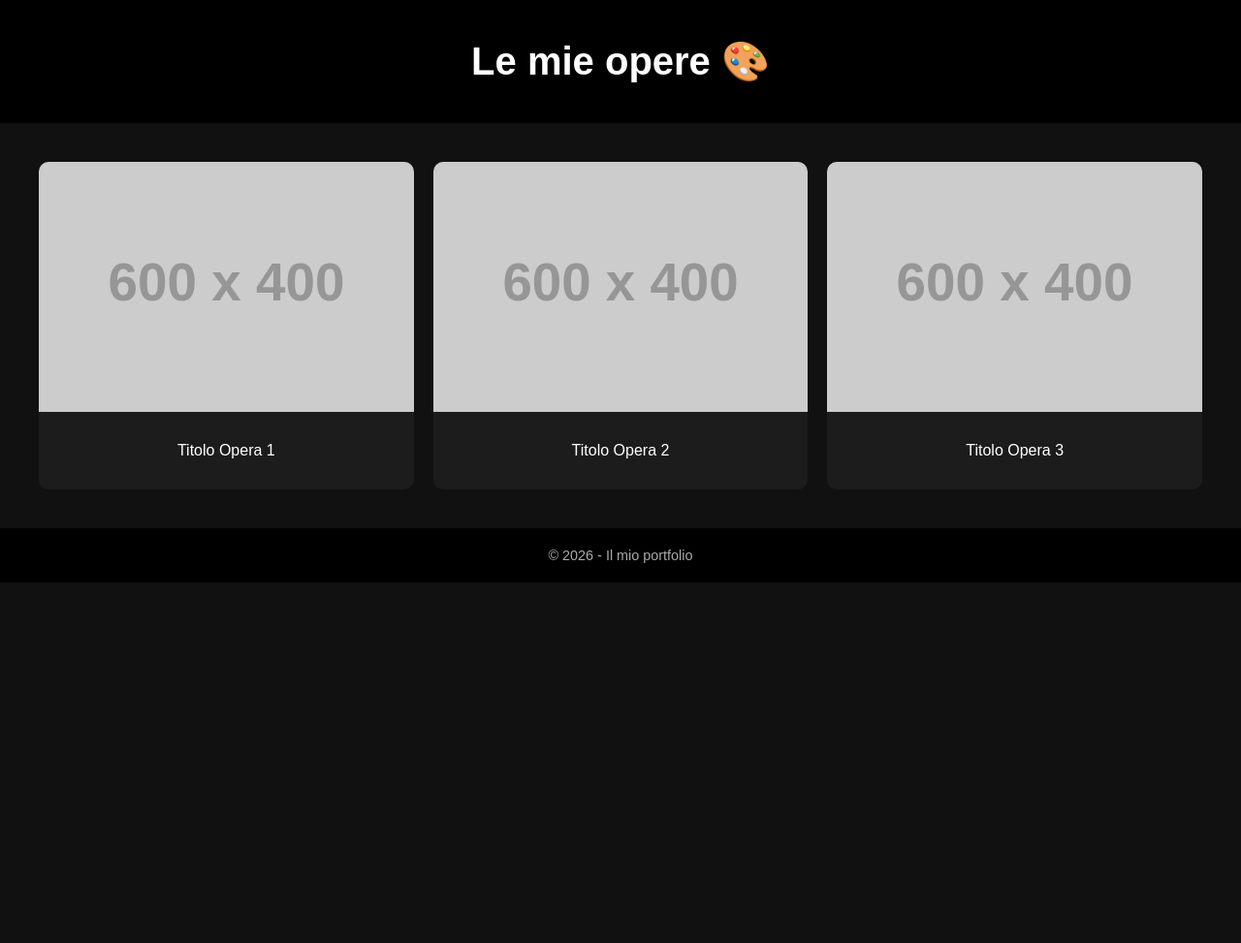
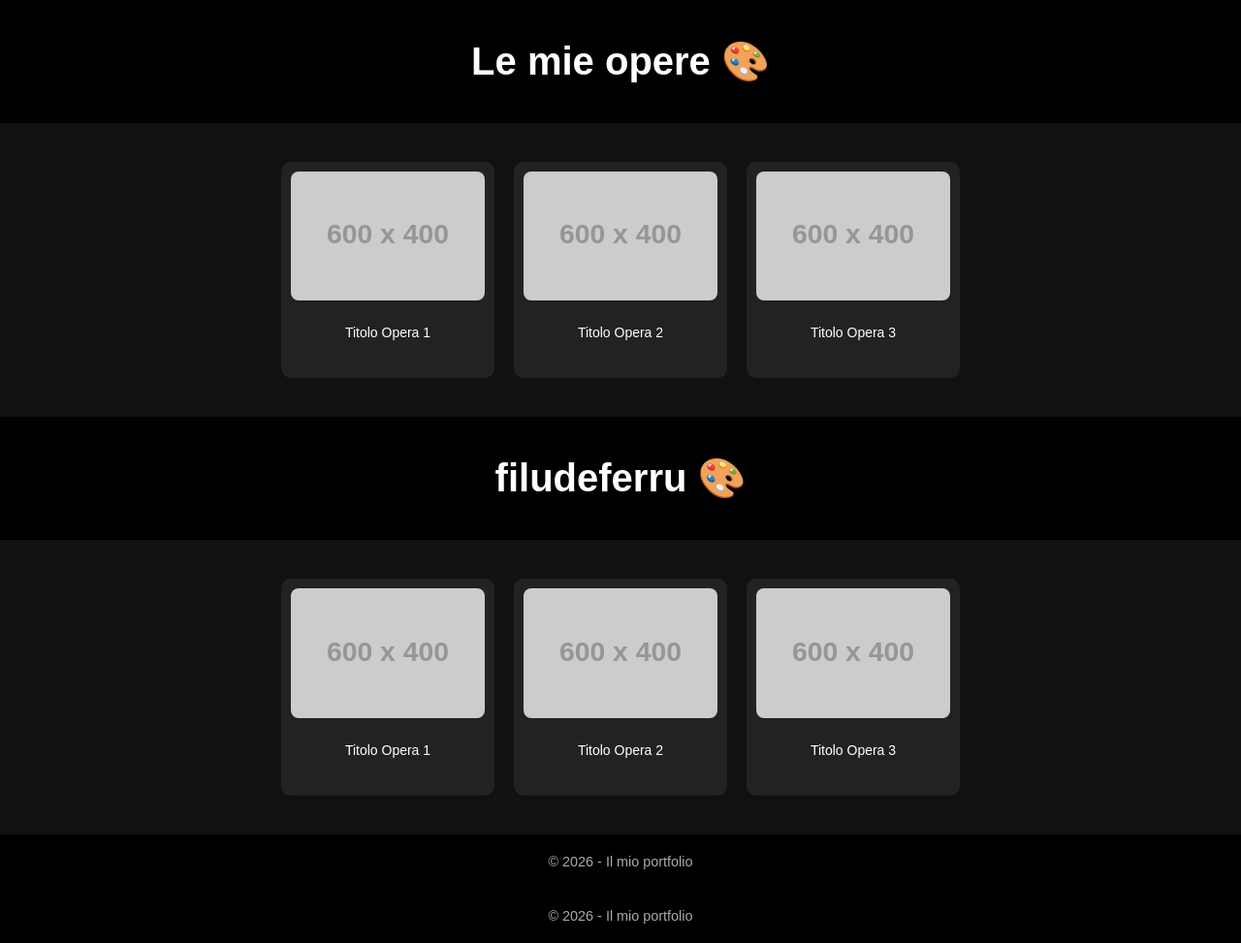
Before and after one commit to filudeferru/filudeferru.github.io, a plain HTML site: page index.html in a window 1280 px wide. Shown: the whole page at 97% size. Before the commit the page ends 800 px from the top, so only its background shows below. Drawn offline with Linux system fonts and the light colour scheme; placeholder pictures from the web are drawn by us.

Commit message:
Update index.html

```diff
--- a/index.html
+++ b/index.html
@@ -85,6 +85,116 @@
     </div>
 
 </section>
+    <!DOCTYPE html>
+<html>
+<head>
+    <title>Le mie opere</title>
+    <meta name="viewport" content="width=device-width, initial-scale=1.0">
+    <style>
+        body {
+            margin: 0;
+            font-family: Arial, sans-serif;
+            background-color: #111;
+            color: white;
+        }
+
+        header {
+            text-align: center;
+            padding: 40px 20px;
+            background: #000;
+        }
+
+        h1 {
+            margin: 0;
+            font-size: 2.5em;
+        }
+
+        .gallery {
+            display: grid;
+            grid-template-columns: repeat(auto-fit, minmax(250px, 1fr));
+            gap: 20px;
+            padding: 40px;
+        }
+
+        .card {
+            background: #1c1c1c;
+            border-radius: 10px;
+            overflow: hidden;
+            transition: 0.3s;
+        }
+
+        .card:hover {
+            transform: scale(1.03);
+        }
+
+        .card img {
+            width: 100%;
+            display: block;
+        }
+
+        .card p {
+            padding: 15px;
+            text-align: center;
+        }
+
+        footer {
+            text-align: center;
+            padding: 20px;
+            background: #000;
+            font-size: 0.9em;
+            color: #aaa;
+        }
+        .gallery{
+display:flex;
+justify-content:center;
+gap:20px;
+flex-wrap:wrap;
+padding:40px;
+}
+
+.card{
+background:#222;
+padding:10px;
+border-radius:10px;
+width:200px;
+text-align:center;
+}
+
+.card img{
+width:100%;
+border-radius:8px;
+}
+
+.card p{
+margin-top:10px;
+font-size:14px;
+}
+    </style>
+</head>
+<body>
+
+<header>
+    <h1>filudeferru 🎨</h1>
+</header>
+
+<section class="gallery">
+
+    <div class="card">
+        <img src="https://via.placeholder.com/600x400" alt="Opera 1">
+        <p>Titolo Opera 1</p>
+    </div>
+
+    <div class="card">
+        <img src="https://via.placeholder.com/600x400" alt="Opera 2">
+        <p>Titolo Opera 2</p>
+    </div>
+
+    <div class="card">
+        <img src="https://via.placeholder.com/600x400" alt="Opera 3">
+        <p>Titolo Opera 3</p>
+    </div>
+
+</section>
 
 <footer>
     © 2026 - Il mio portfolio
@@ -92,3 +202,10 @@
 
 </body>
 </html>
+
+<footer>
+    © 2026 - Il mio portfolio
+</footer>
+
+</body>
+</html>
```
